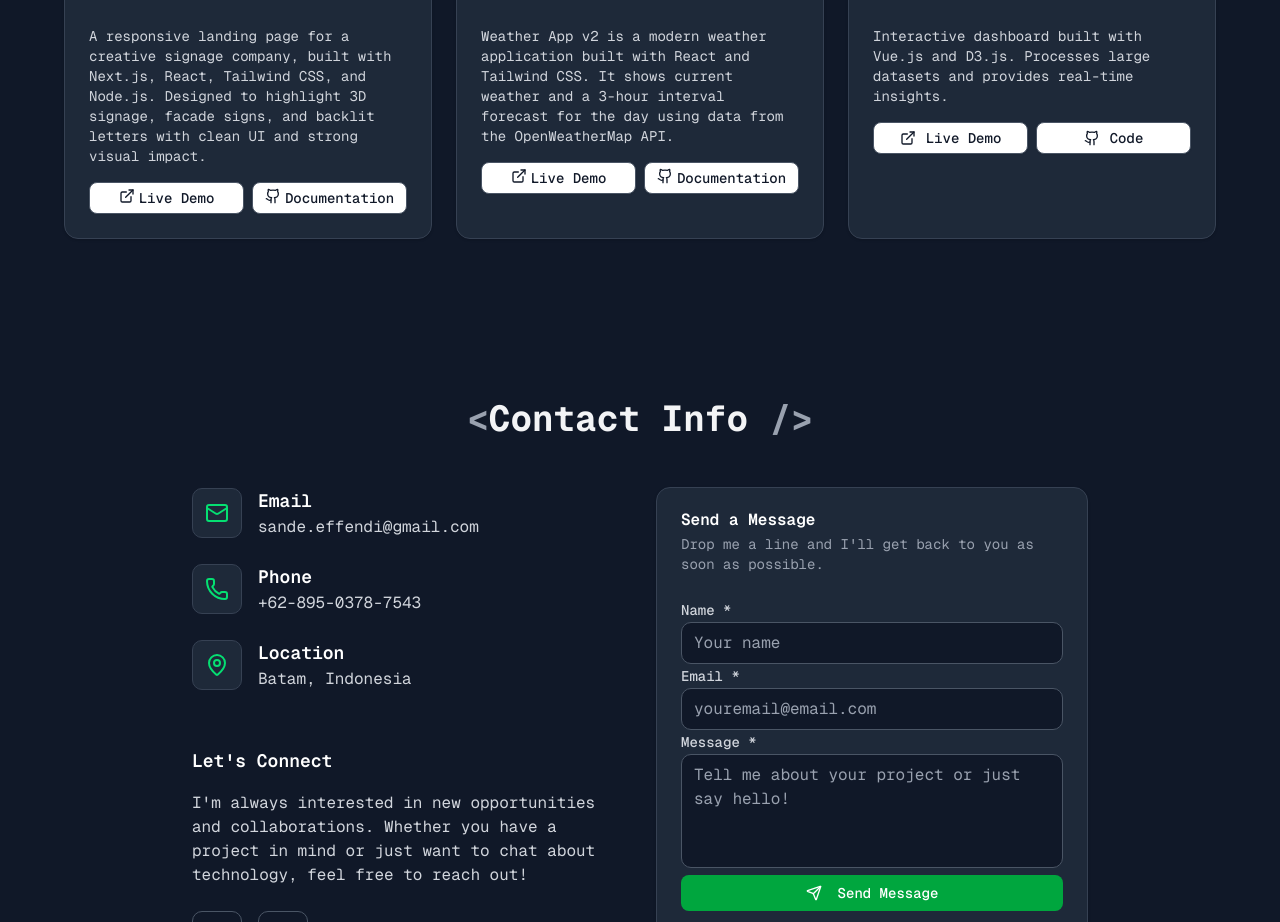
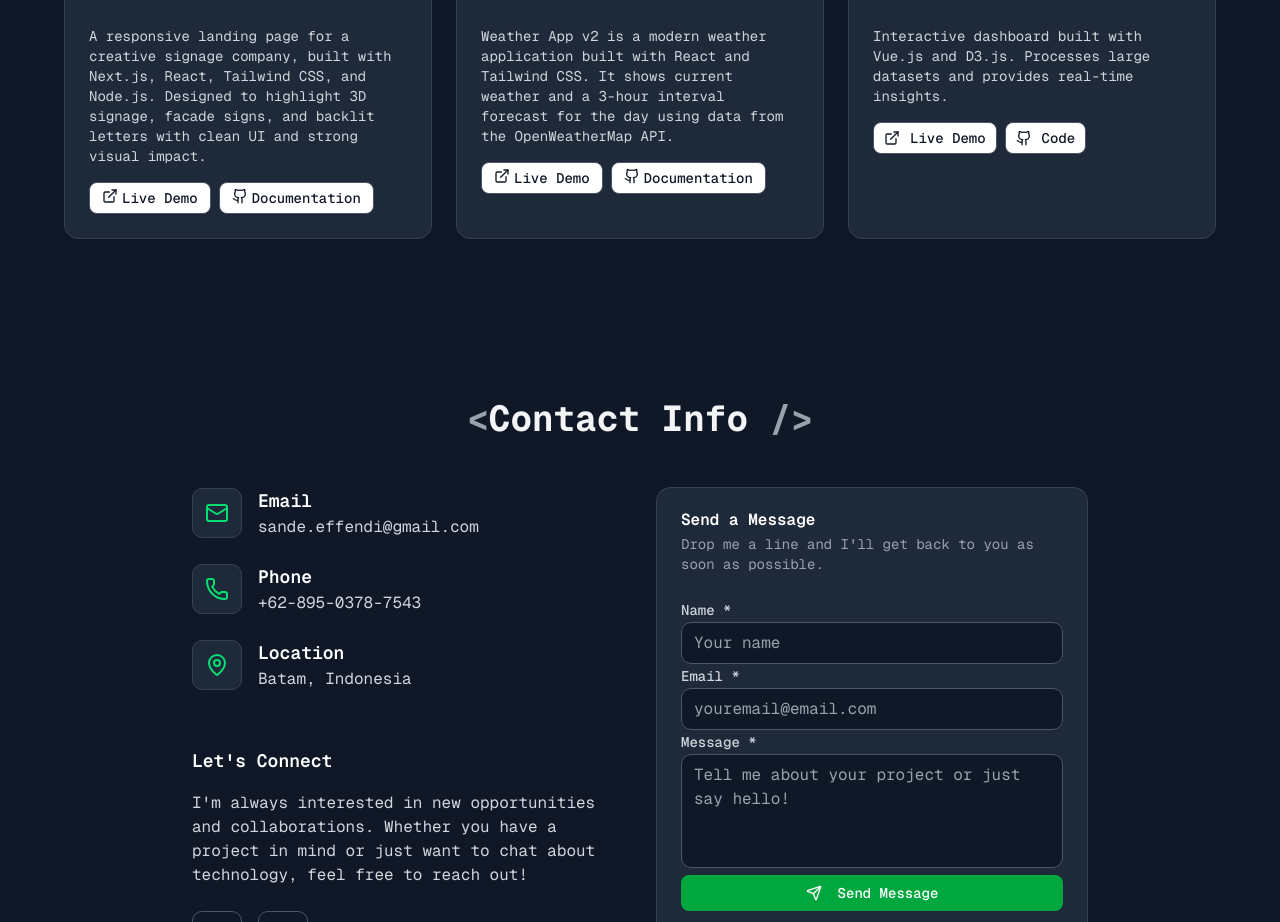
Before and after one commit to sandeeffendi/sandeeffendi-portfolio-website-next-js, a Next.js app: page / in a window 1280 px wide. Shown: the part 2200-3122 px from the top of the page. Built offline with nearby package versions, Linux system fonts and the light colour scheme.

Commit message:
intial commit

```diff
--- a/components/portfolio.tsx
+++ b/components/portfolio.tsx
@@ -47,7 +47,7 @@ export function PortfolioSection() {
                 highlight 3D signage, facade signs, and backlit letters with
                 clean UI and strong visual impact.
               </p>
-              <div className="flex flex-col gap-2 sm:grid sm:grid-cols-2">
+              <div className="flex flex-col gap-2 lg:flex-row">
                 <Button
                   size="sm"
                   variant="outline"
@@ -105,7 +105,7 @@ export function PortfolioSection() {
                 and Tailwind CSS. It shows current weather and a 3-hour interval
                 forecast for the day using data from the OpenWeatherMap API.
               </p>
-              <div className="flex flex-col gap-2 sm:grid sm:grid-cols-2">
+              <div className="flex flex-col gap-2 lg:flex-row">
                 <Button
                   size="sm"
                   variant="outline"
@@ -161,7 +161,7 @@ export function PortfolioSection() {
                 Interactive dashboard built with Vue.js and D3.js. Processes
                 large datasets and provides real-time insights.
               </p>
-              <div className="flex flex-col gap-2 sm:grid sm:grid-cols-2">
+              <div className="flex flex-col gap-2 lg:flex-row">
                 <Button
                   size="sm"
                   variant="outline"
```
